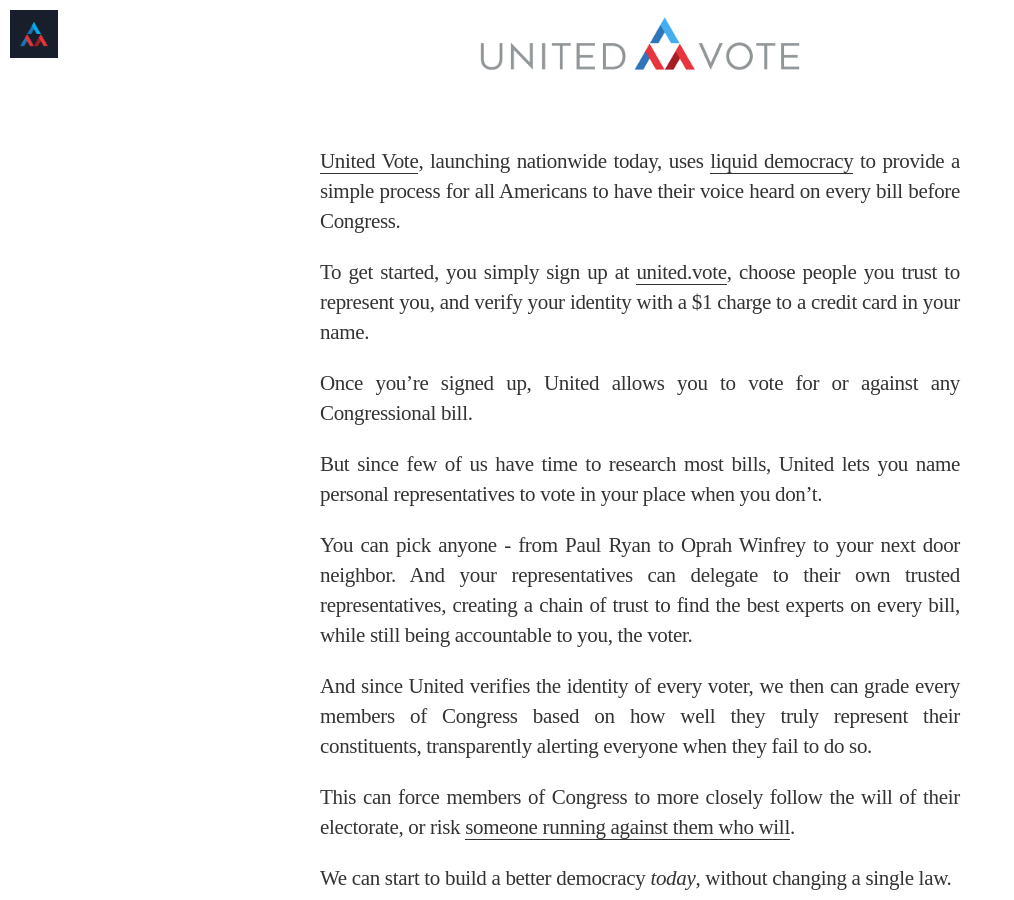
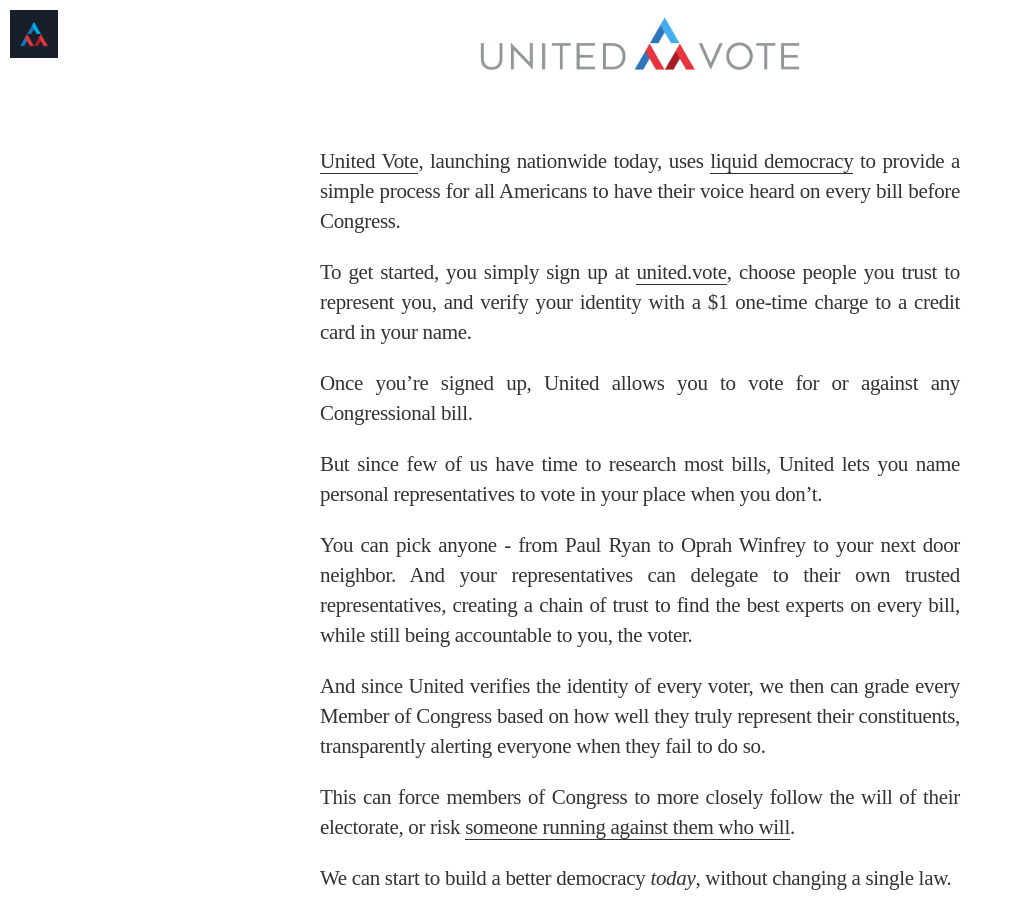
Before and after one commit to voteliquid/blog, a Jekyll site: the page built from _posts/2017-11-06-announcing-united-vote.md, in a window 1280 px wide and 900 px high, scrolled down 704 px. Shown: the whole window, without its empty margins (0-1014 px from the left). Built offline with Jekyll 4.4.1, drawn with Linux system fonts in a browser that asks for light colours; nearby versions of some CDN libraries; some web fonts are replaced.

Commit message:
Fix typo in announcement

```diff
--- a/_posts/2017-11-06-announcing-united-vote.md
+++ b/_posts/2017-11-06-announcing-united-vote.md
@@ -20,7 +20,7 @@
 
 [United Vote](https://united.vote), launching nationwide today, uses [liquid democracy](https://blog.united.vote/2016/09/21/what-is-liquid-democracy/) to provide a simple process for all Americans to have their voice heard on every bill before Congress.
 
-To get started, you simply sign up at [united.vote](https://united.vote), choose people you trust to represent you, and verify your identity with a $1 charge to a credit card in your name.
+To get started, you simply sign up at [united.vote](https://united.vote), choose people you trust to represent you, and verify your identity with a $1 one-time charge to a credit card in your name.
 
 Once you’re signed up, United allows you to vote for or against any Congressional bill.
 
@@ -28,7 +28,7 @@
 
 You can pick anyone - from Paul Ryan to Oprah Winfrey to your next door neighbor. And your representatives can delegate to their own trusted representatives, creating a chain of trust to find the best experts on every bill, while still being accountable to you, the voter.
 
-And since United verifies the identity of every voter, we then can grade every members of Congress based on how well they truly represent their constituents, transparently alerting everyone when they fail to do so.
+And since United verifies the identity of every voter, we then can grade every Member of Congress based on how well they truly represent their constituents, transparently alerting everyone when they fail to do so.
 
 This can force members of Congress to more closely follow the will of their electorate, or risk [someone running against them who will](https://blog.united.vote/2017/07/04/running-liquid-democracy-candidates/).
 
```
